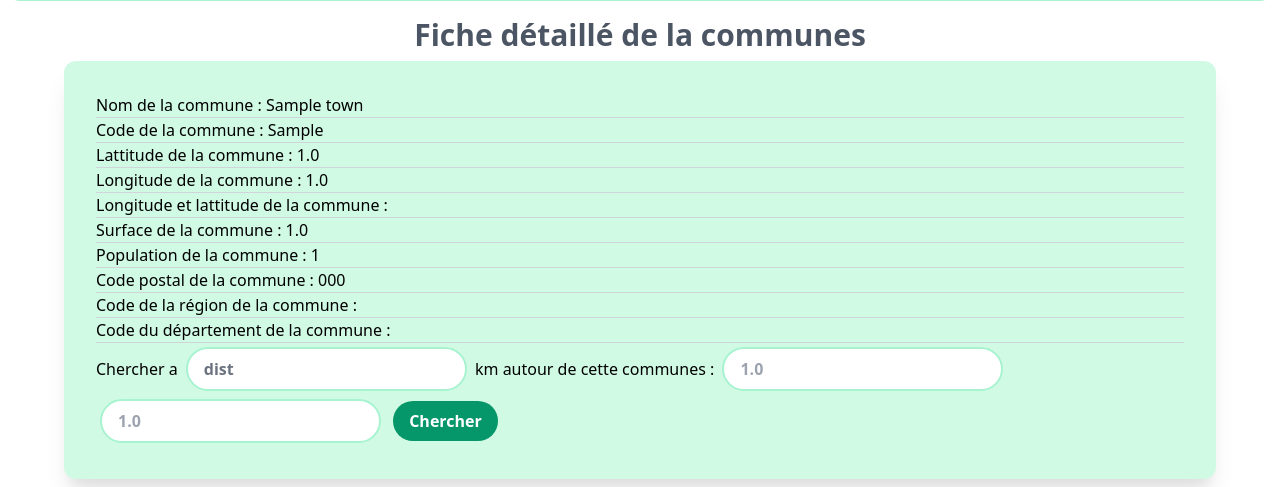
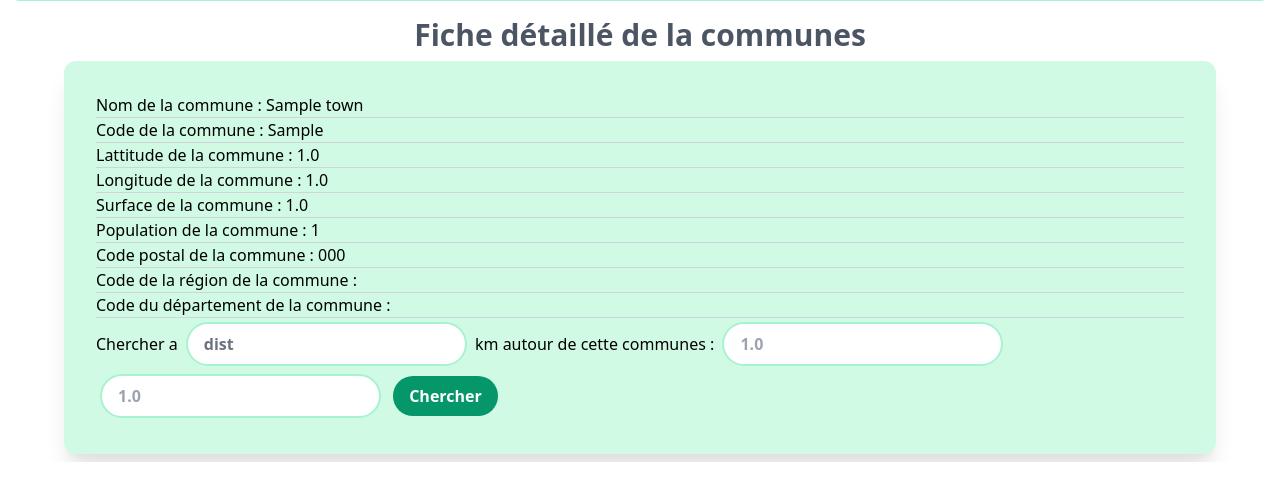
Before and after one commit to sebajou/searchTown, a Django app: a page that uses searchTown/searchTownApp/templates/searchTownApp/town_detail.html in a window 1280 px wide. Shown: the part 411-898 px from the top of the page. After the commit the page ends 873 px from the top, so only its background shows below. Run offline with Django 3.2, Linux system fonts and the light colour scheme; tables that the repository leaves empty hold one stand-in row (values such as "Sample post"); some libraries are stand-ins or nearby versions.

Commit message:
Update template town_detail

```diff
--- a/searchTown/searchTownApp/templates/searchTownApp/town_detail.html
+++ b/searchTown/searchTownApp/templates/searchTownApp/town_detail.html
@@ -15,9 +15,6 @@
             </li>
             <li>
                 Longitude de la commune : {{ town.centerCoordinateLong }}
-            </li>
-            <li>
-                Longitude et lattitude de la commune : {{ town.center }}
             </li>
             <li>
                 Surface de la commune : {{ town.surface }}
```
